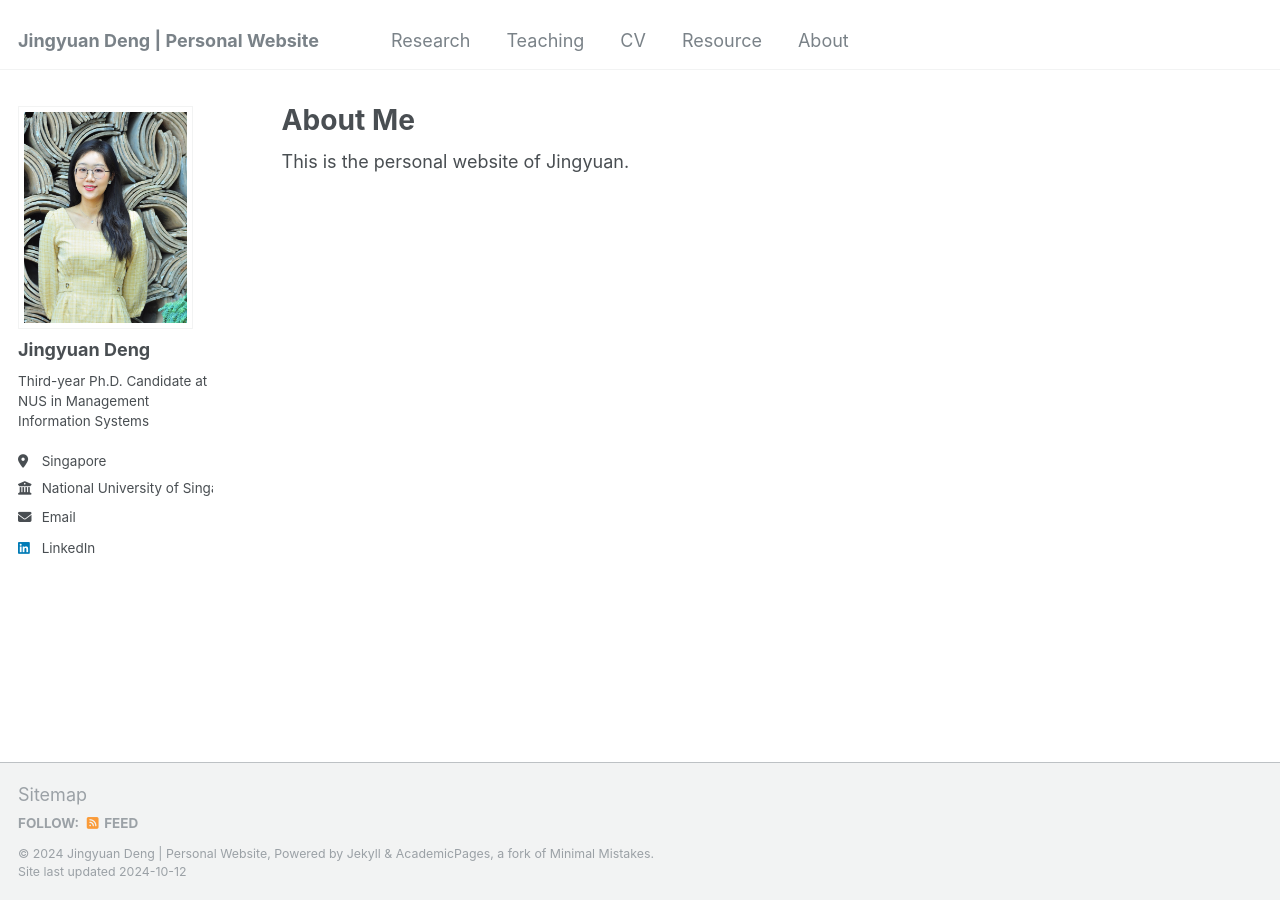
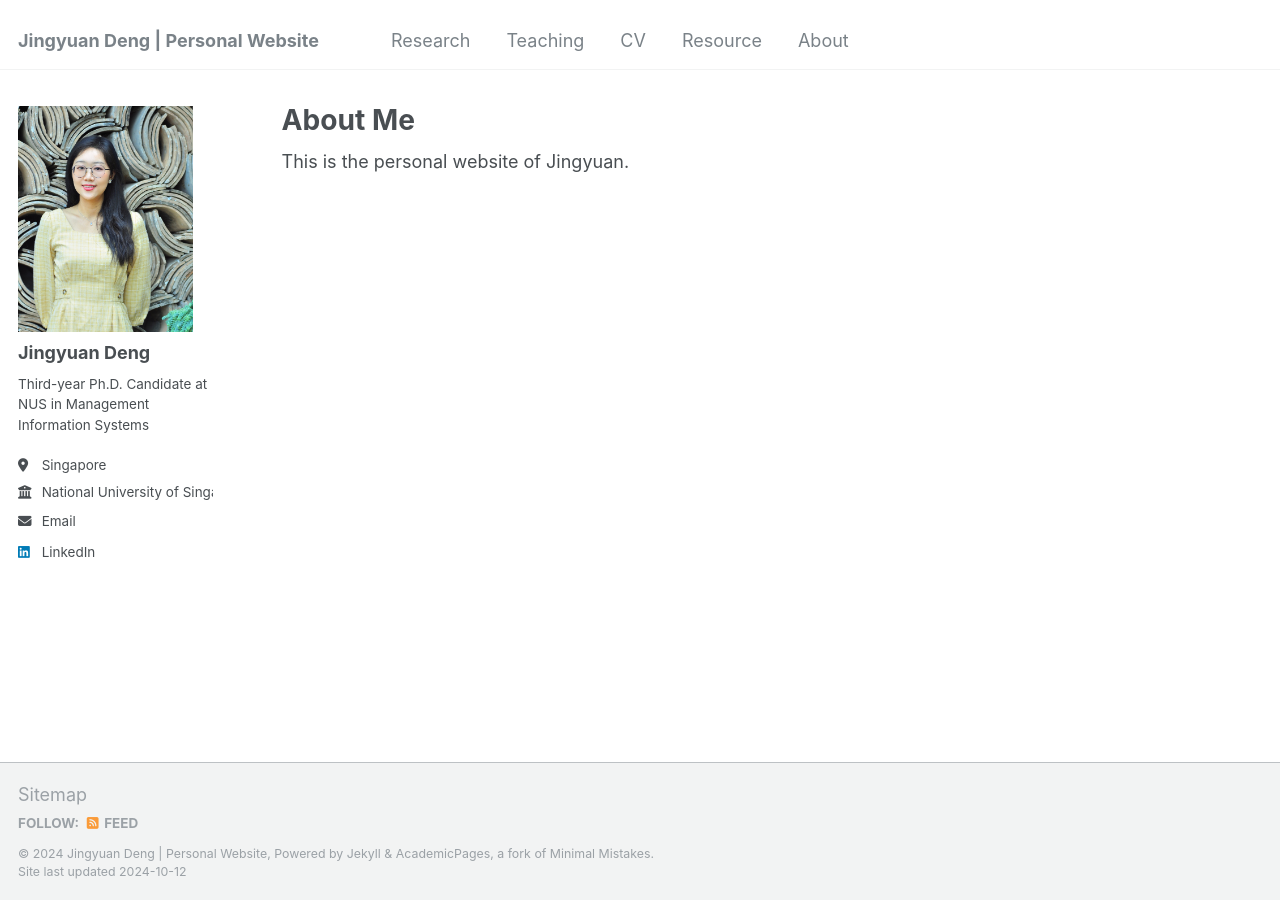
Before and after one commit to JingYDENG/JingYDENG, a Jekyll site: the page built from _pages/about.md, in a window 1280 px wide. Built offline with Jekyll 4.4.1, drawn with Linux system fonts in a browser that asks for light colours.

Commit message:
Update _sidebar.scss

```diff
--- a/_sass/_sidebar.scss
+++ b/_sass/_sidebar.scss
@@ -79,9 +79,9 @@
 .author__avatar {
   display: table-cell;
   vertical-align: top;
-  width: 40px;
+  width: 50px;
   // set width only, for non-square avatars
-  // height: 36px;
+  height: 70px;
 
   @include breakpoint($large) {
     display: block;
@@ -94,8 +94,8 @@
     border-radius: 0%;
 
     @include breakpoint($large) {
-      padding: 5px;
-      border: 1px solid $border-color;
+      padding: 0px;
+      border: 0px solid $border-color;
     }
   }
 }
```
